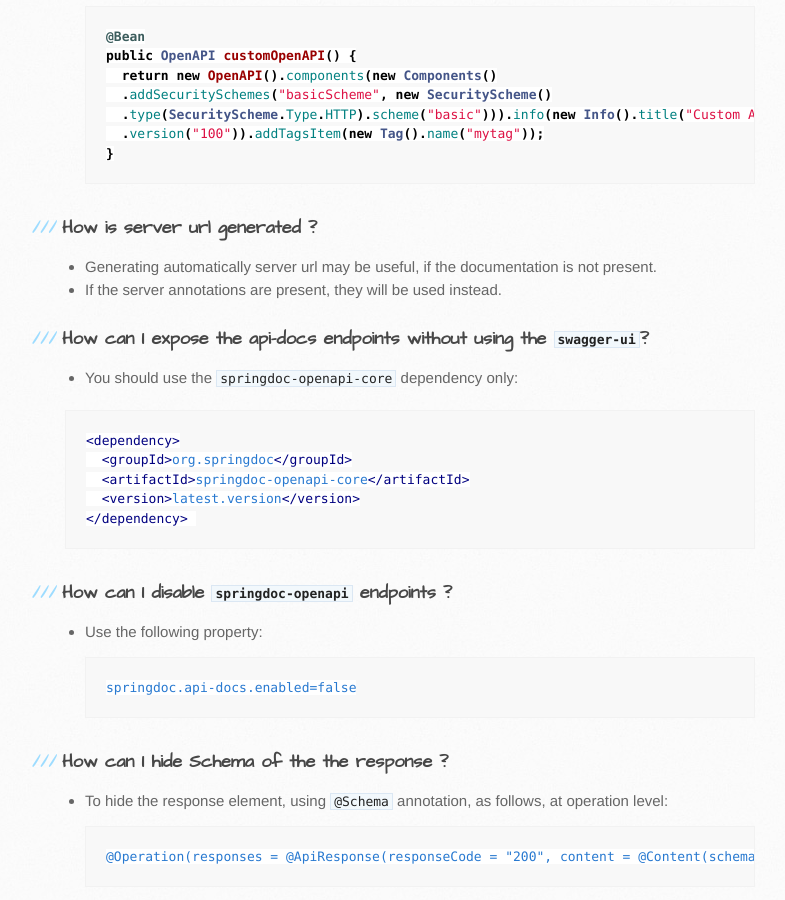
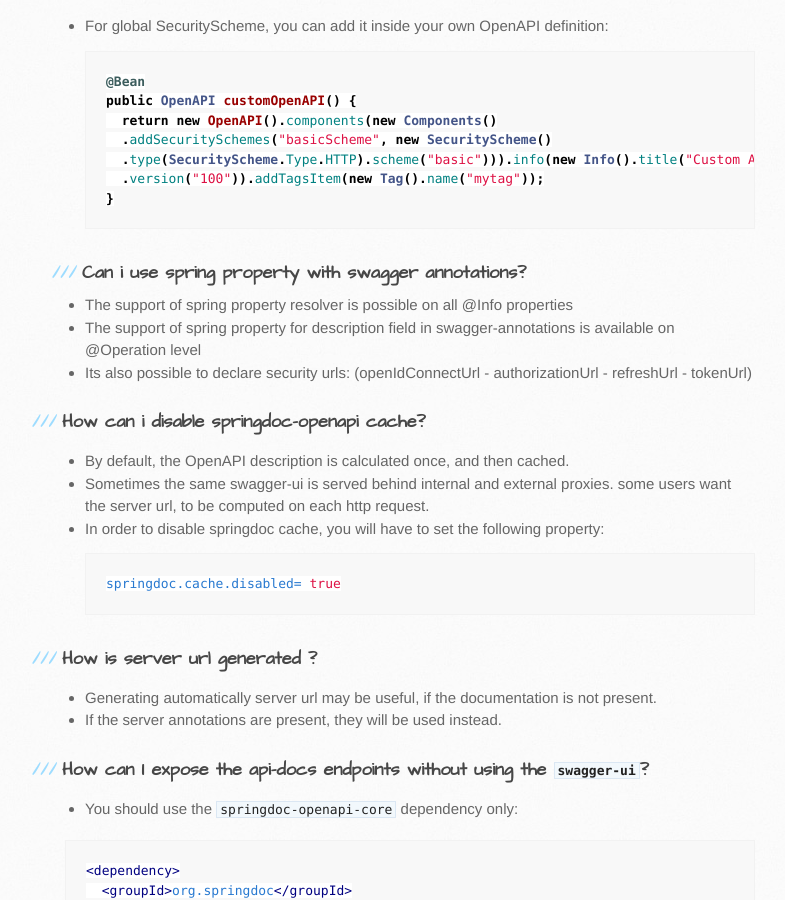
Before and after one commit to springdoc/springdoc-openapi-demos, a Jekyll site: the page built from docs/faq.md, in a window 1280 px wide and 900 px high, scrolled down 11673 px. Shown: the whole window, without its empty margins (105-890 px from the left). Built offline with Jekyll 4.4.1, drawn with Linux system fonts in a browser that asks for light colours; some of the changed text lies outside the part shown.

Commit message:
project update

````diff
--- a/docs/faq.md
+++ b/docs/faq.md
@@ -379,6 +379,19 @@
     .version("100")).addTagsItem(new Tag().name("mytag"));
 }
 ```
+###  Can i use spring property with swagger annotations?
+- The support of spring property resolver is possible on all @Info properties
+- The support of spring property for description field in swagger-annotations is available on @Operation level
+- Its also possible to declare security urls: (openIdConnectUrl - authorizationUrl - refreshUrl - tokenUrl)
+
+### How can i disable springdoc-openapi cache?
+- By default, the OpenAPI description is calculated once, and then cached.
+- Sometimes the same swagger-ui is served behind internal and external proxies. some users want the server url, to be computed on each http request.
+- In order to disable springdoc cache, you will have to set the following property:
+```properties
+springdoc.cache.disabled= true
+```
+
 
 ###  How is server url generated ?
 - Generating automatically server url may be useful, if the documentation is not present.
--- a/pom.xml
+++ b/pom.xml
@@ -72,7 +72,7 @@
         <resource.delimiter>@</resource.delimiter>
         <m2e.apt.activation>jdt_apt</m2e.apt.activation>
         <spring-boot.version>2.2.1.RELEASE</spring-boot.version>
-        <springdoc.version>1.2.26</springdoc.version>
+        <springdoc.version>1.2.27</springdoc.version>
     </properties>
 
     <dependencyManagement>
````
Also changed, not shown: docs/index.md (+5 -5 lines), docs/migrating-from-springfox.md (+1 -1 lines).
